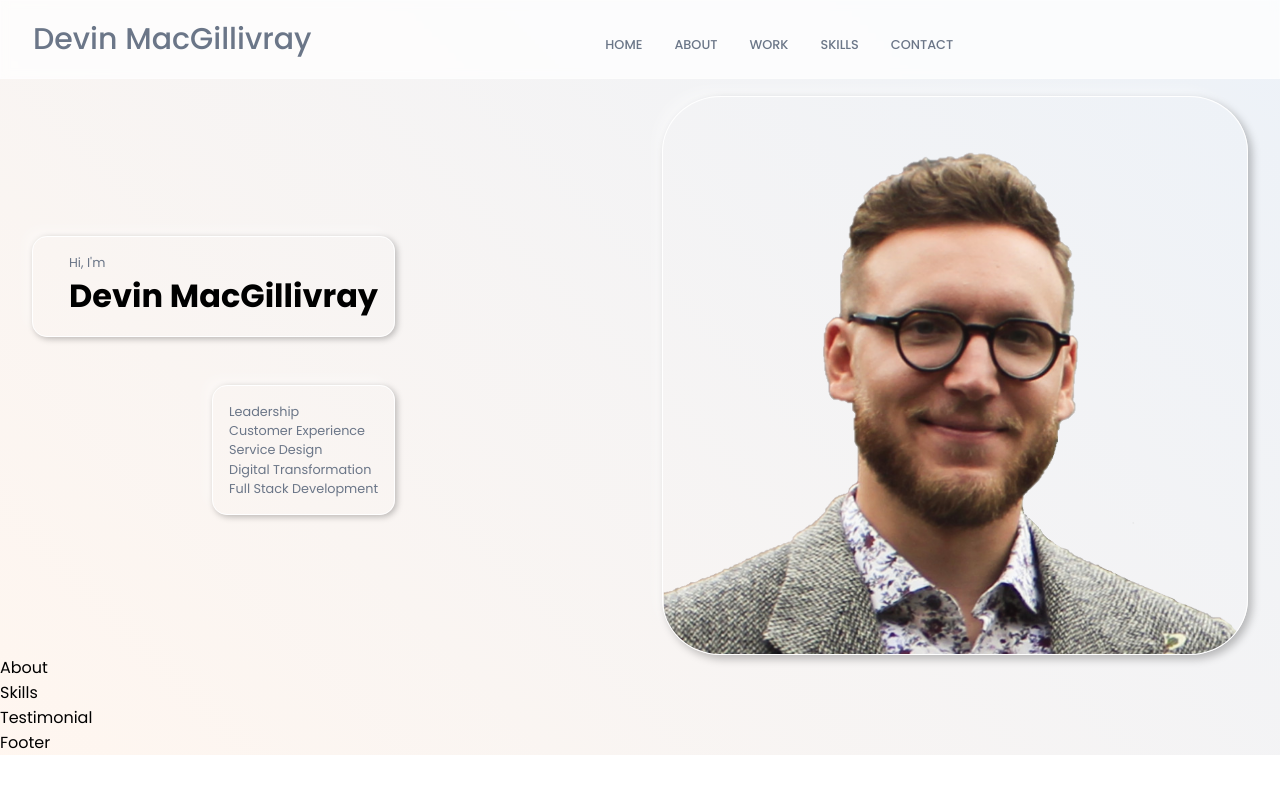
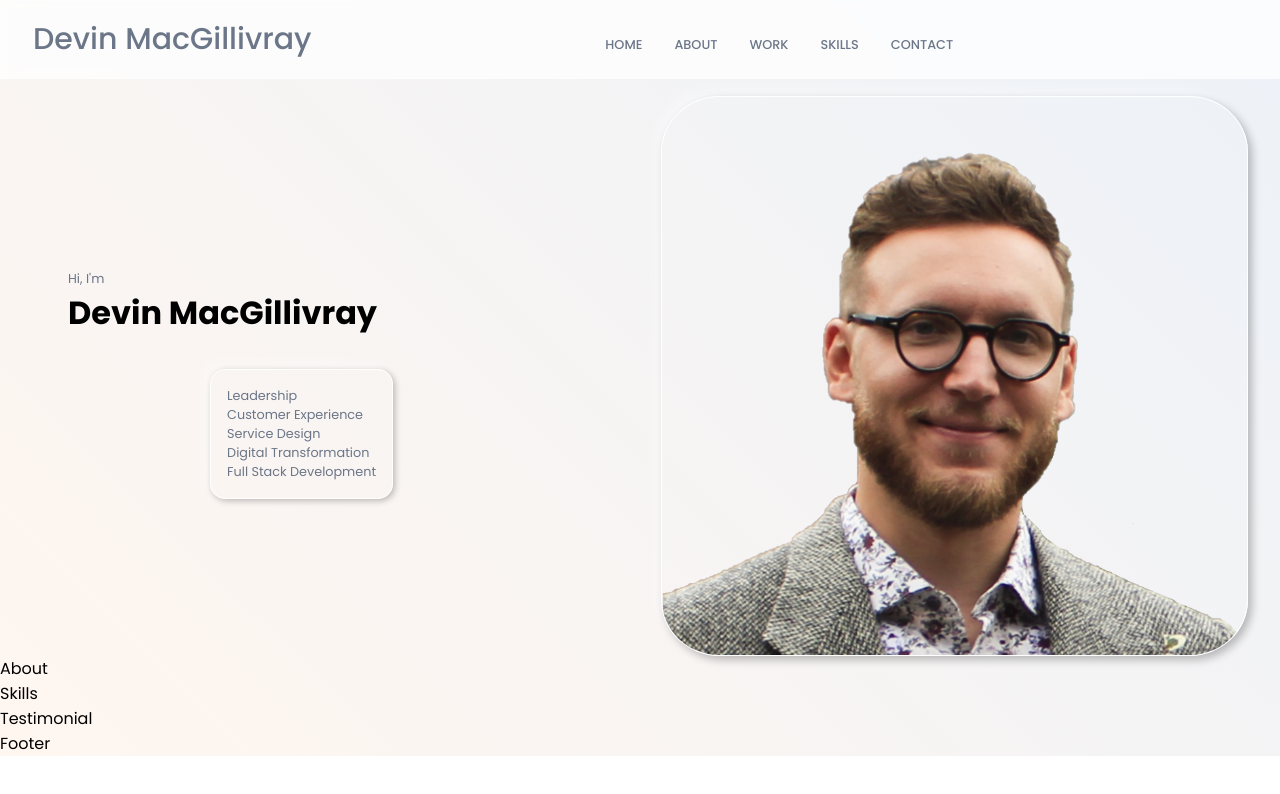
Before and after one commit to devhmac/Final_portfolio, a Next.js app in the folder portfolio-site/: page / in a window 1280 px wide. Shown: the top 794 px of the page. Built offline with nearby package versions, Linux system fonts and the light colour scheme; a web font is replaced by a local one.

Commit message:
tweaking spacing

```diff
--- a/portfolio-site/styles/Header.module.scss
+++ b/portfolio-site/styles/Header.module.scss
@@ -69,7 +69,12 @@
   flex-direction: column;
 
   // styling title & tags, might change this to neumorphism
-  .badge-cmp,
+  .badge-cmp {
+    padding: 1rem 1rem;
+    flex-direction: row;
+    width: auto;
+  }
+
   .tag-cmp {
     padding: 1rem 1rem;
     border: 1px solid white;
@@ -82,7 +87,7 @@
 
   .tag-cmp {
     flex-direction: column;
-    margin-top: 3rem;
+    margin-top: 1rem;
     p {
       width: 100%;
       text-align: left;
```
